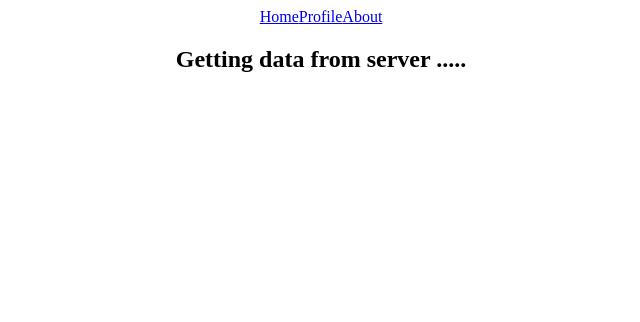
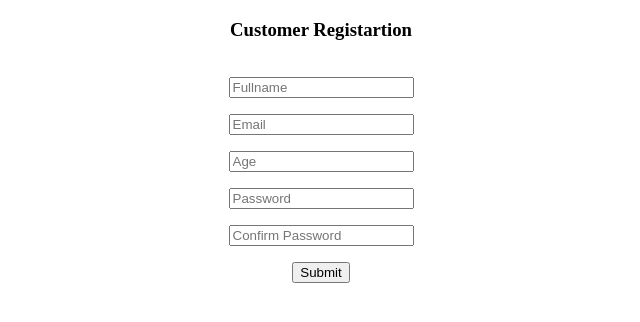
Before and after one commit to nicholas-karimi/react_apps, a React (Create React App) app: page / in a window 1280 px wide. Shown: the top 322 px of the page, without its empty margins (319-959 px from the left). Built offline with nearby package versions, Linux system fonts and the light colour scheme; no server answers.

Commit message:
form-hooks and yup concepts

```diff
--- a/package.json
+++ b/package.json
@@ -3,6 +3,7 @@
   "version": "0.1.0",
   "private": true,
   "dependencies": {
+    "@hookform/resolvers": "^3.0.1",
     "@tanstack/react-query": "^4.28.0",
     "@testing-library/jest-dom": "^5.16.5",
     "@testing-library/react": "^13.4.0",
@@ -10,9 +11,11 @@
     "axios": "^1.3.5",
     "react": "^18.2.0",
     "react-dom": "^18.2.0",
+    "react-hook-form": "^7.43.9",
     "react-router-dom": "^6.10.0",
     "react-scripts": "5.0.1",
-    "web-vitals": "^2.1.4"
+    "web-vitals": "^2.1.4",
+    "yup": "^1.0.2"
   },
   "scripts": {
     "start": "react-scripts start",
--- a/src/App.css
+++ b/src/App.css
@@ -36,3 +36,8 @@
     transform: rotate(360deg);
   }
 }
+
+/* form errors */
+p {
+  color: red;
+}
--- a/src/App.js
+++ b/src/App.js
@@ -1,35 +1,12 @@
 import './App.css';
-import { BrowserRouter as Router, Routes, Route } from 'react-router-dom';
-import Navbar from './pages/Navbar';
-import Home from './pages/Home';
-import Profile from './pages/Profile';
-import About from './pages/About';
-import { createContext, useState } from 'react';
-import { QueryClient, QueryClientProvider } from '@tanstack/react-query';
-
-export const AppContext = createContext();
+import Form from './components/Form';
 
 function App() {
-  const client = new QueryClient({
-    defaultOptions: {
-      queries: {
-        refetchOnWindowFocus: false, //turns off data update whena user switched tabs
-      },
-    },
-  });
   return (
     <div className="App">
-      <QueryClientProvider client={client}>
-        <Router>
-          <Navbar />
-
-          <Routes>
-            <Route path="/" element={<Home />} />
-            <Route path="profile/" element={<Profile />} />
-            <Route path="about/" element={<About />} />
-          </Routes>
-        </Router>
-      </QueryClientProvider>
+      <h3>Customer Registartion</h3>
+      <br />
+      <Form />
     </div>
   );
 }
--- /dev/null
+++ b/src/components/Form.js
@@ -0,0 +1,55 @@
+import { useForm } from 'react-hook-form';
+import { yupResolver } from '@hookform/resolvers/yup';
+import * as yup from 'yup';
+
+const Form = () => {
+  const schema = yup.object().shape({
+    fullName: yup.string().required('Your fullname is required.'),
+    email: yup.string().email().required('Email is required.'),
+    age: yup.number().positive().integer().min(18).required('Age is required.'),
+    password: yup.string().min(4).max(20).required(),
+    confirmPassword: yup
+      .string()
+      .oneOf([yup.ref('password'), null, "Passwords don't match!"])
+      .required(),
+  });
+  const {
+    register,
+    handleSubmit,
+    formState: { errors },
+  } = useForm({
+    resolver: yupResolver(schema),
+  });
+
+  const onSubmit = data => {
+    console.log(data);
+  };
+  return (
+    <div>
+      <form onSubmit={handleSubmit(onSubmit)}>
+        <input type="text" placeholder="Fullname" {...register('fullName')} />
+        <p>{errors.fullName?.message}</p>
+        <input type="email" placeholder="Email" {...register('email')} />
+        <p>{errors.email?.message}</p>
+        <input type="number" placeholder="Age" {...register('age')} />
+        <p>{errors.age?.message}</p>
+        <input
+          type="password"
+          placeholder="Password"
+          {...register('password')}
+        />
+        <p>{errors.password?.message}</p>
+
+        <input
+          type="password"
+          placeholder="Confirm Password"
+          {...register('confirmPassword')}
+        />
+        <p>{errors.confirmPassword?.message}</p>
+        <input type="Submit" />
+      </form>
+    </div>
+  );
+};
+
+export default Form;
```
Also changed, not shown: Notest.txt, 1 other file (tests, documents, lock files or other folders).
